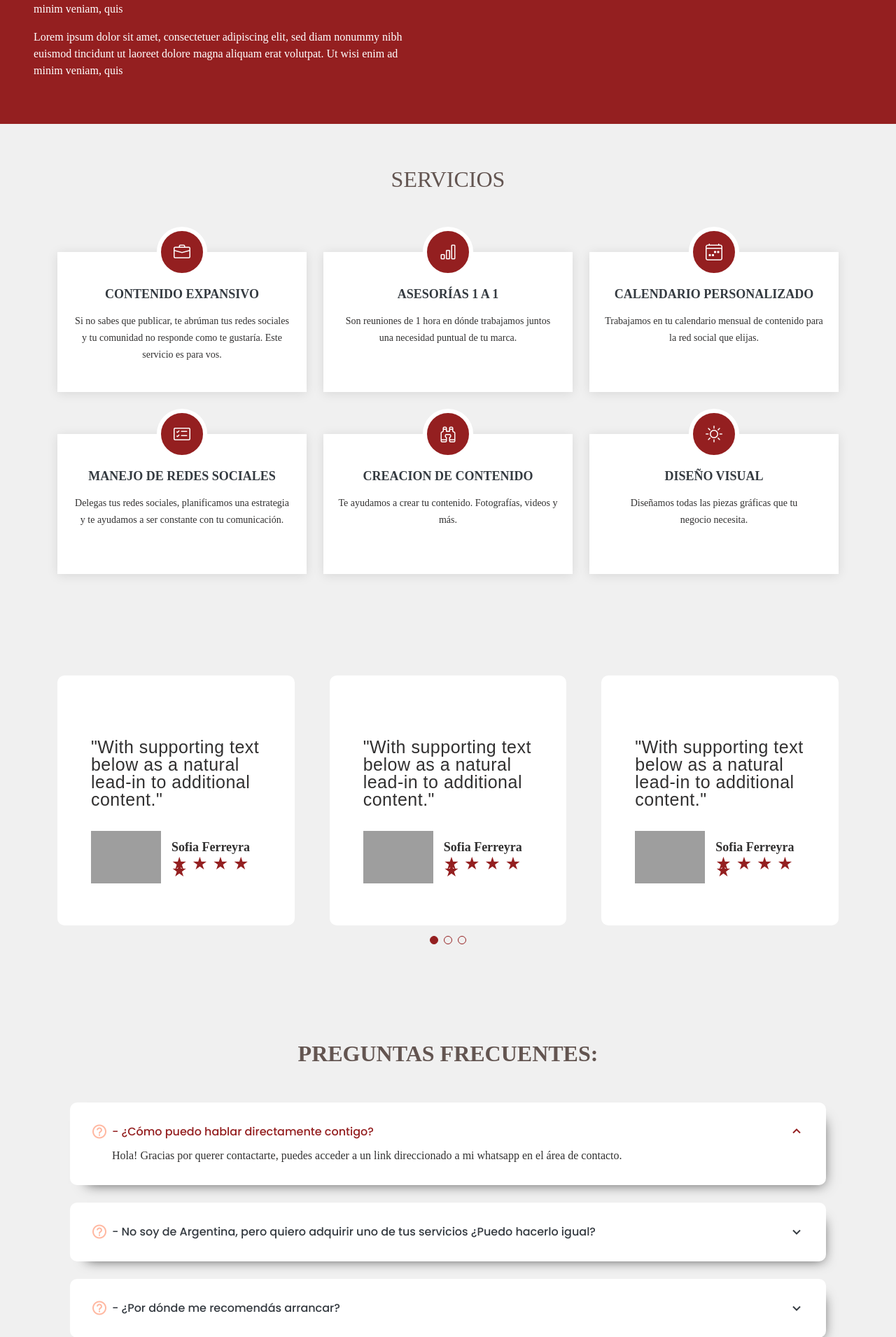
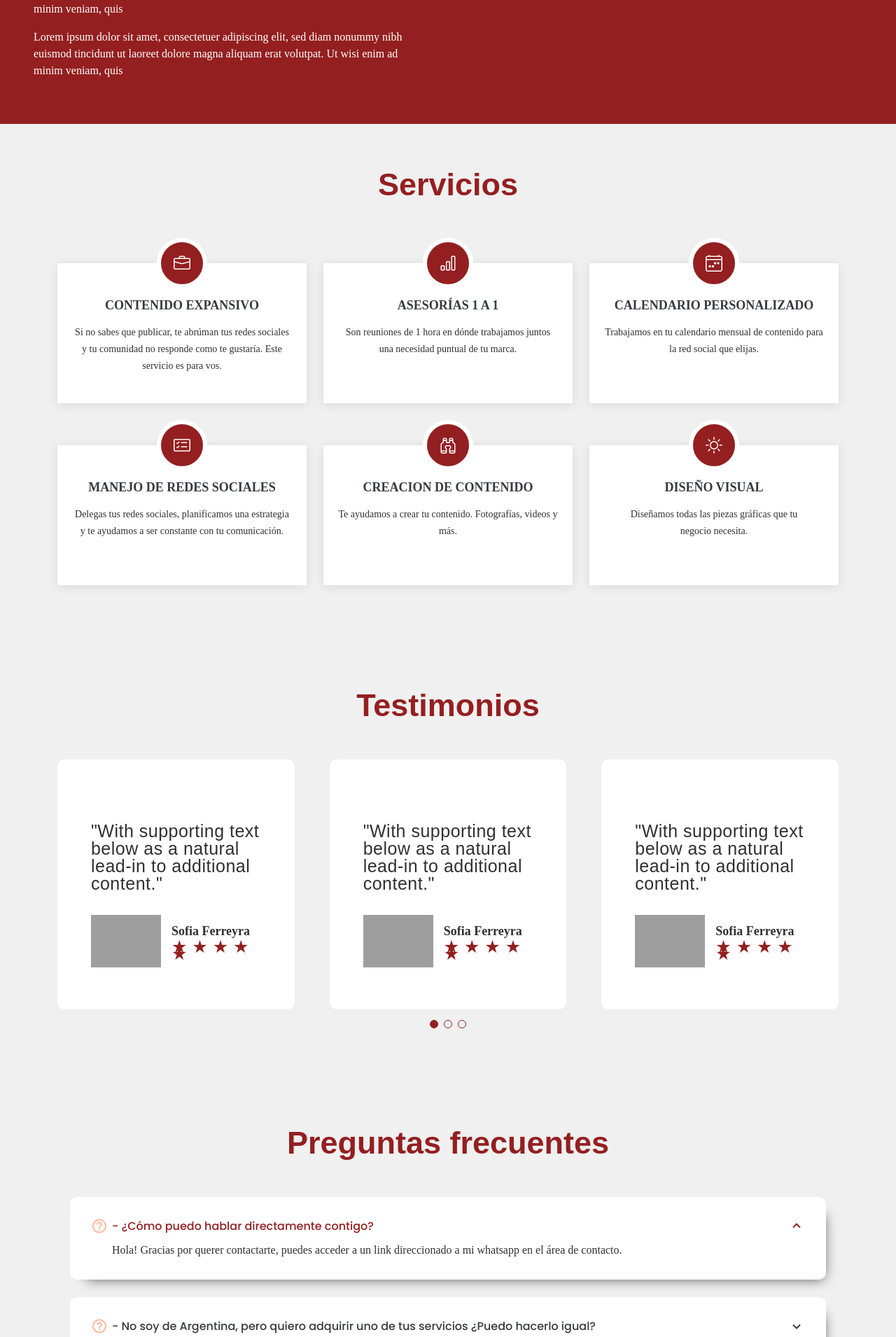
Before and after one commit to SantyHenares/Magnetica, a PHP site: page / in a window 1280 px wide. Shown: the part 317-2227 px from the top of the page at 70% size. Run offline with PHP 8.4, Linux system fonts and the light colour scheme; some libraries are stand-ins or nearby versions; grey boxes are pictures that could not be loaded.

Commit message:
cambios en la tipografía y colores de titulos

```diff
--- a/assets/css/style.css
+++ b/assets/css/style.css
@@ -457,12 +457,12 @@ section {
 }
 
 .section-title h2 {
-  font-size: 32px;
-  font-weight: 500;
+  font-size: 45px;
+  font-weight: 700;
   margin-bottom: 20px;
   padding-bottom: 0;
-  font-family: "Monserrat";
-  color: #635551;
+  font-family: sans-serif;
+  color: #941F20;
 }
 
 .section-title p {
@@ -1418,15 +1418,6 @@ section {
   overflow: hidden;
 }
 
-.faq h2 {
-  font-size: 32px;
-  font-weight: 650;
-  margin-bottom: 20px;
-  padding-bottom: 0;
-  color: #635551;
-  text-align: center;
-}
-
 .faq .faq-list {
   padding: 0 100px;
 }
--- a/index.html
+++ b/index.html
@@ -162,7 +162,7 @@
       <section id="services" class="services section-bg">
         <div class="container">
           <div class="section-title" data-aos="fade-up">
-            <h2>SERVICIOS</h2>
+            <h2>Servicios</h2>
           </div>
 
           <div class="row">
@@ -253,7 +253,12 @@
       </section>
       <!-- End Services Section -->
       <!-- ======= Clients Section ======= -->
+
+
       <section id="clients" class="clients">
+        <div class="section-title" data-aos="fade-up">
+          <h2>Testimonios</h2>
+        </div>
         <div class="container" data-aos="fade-up">
           <div class="clients-slider swiper">
             <div class="swiper-wrapper align-items-center">
@@ -322,7 +327,7 @@
 
       <section id="faq" class="faq section-bg">
         <div class="section-title">
-          <h2 data-aos="fade-up">PREGUNTAS FRECUENTES:</h2>
+          <h2 data-aos="fade-up">Preguntas frecuentes</h2>
         </div>
 
         <div class="faq-list">
```
